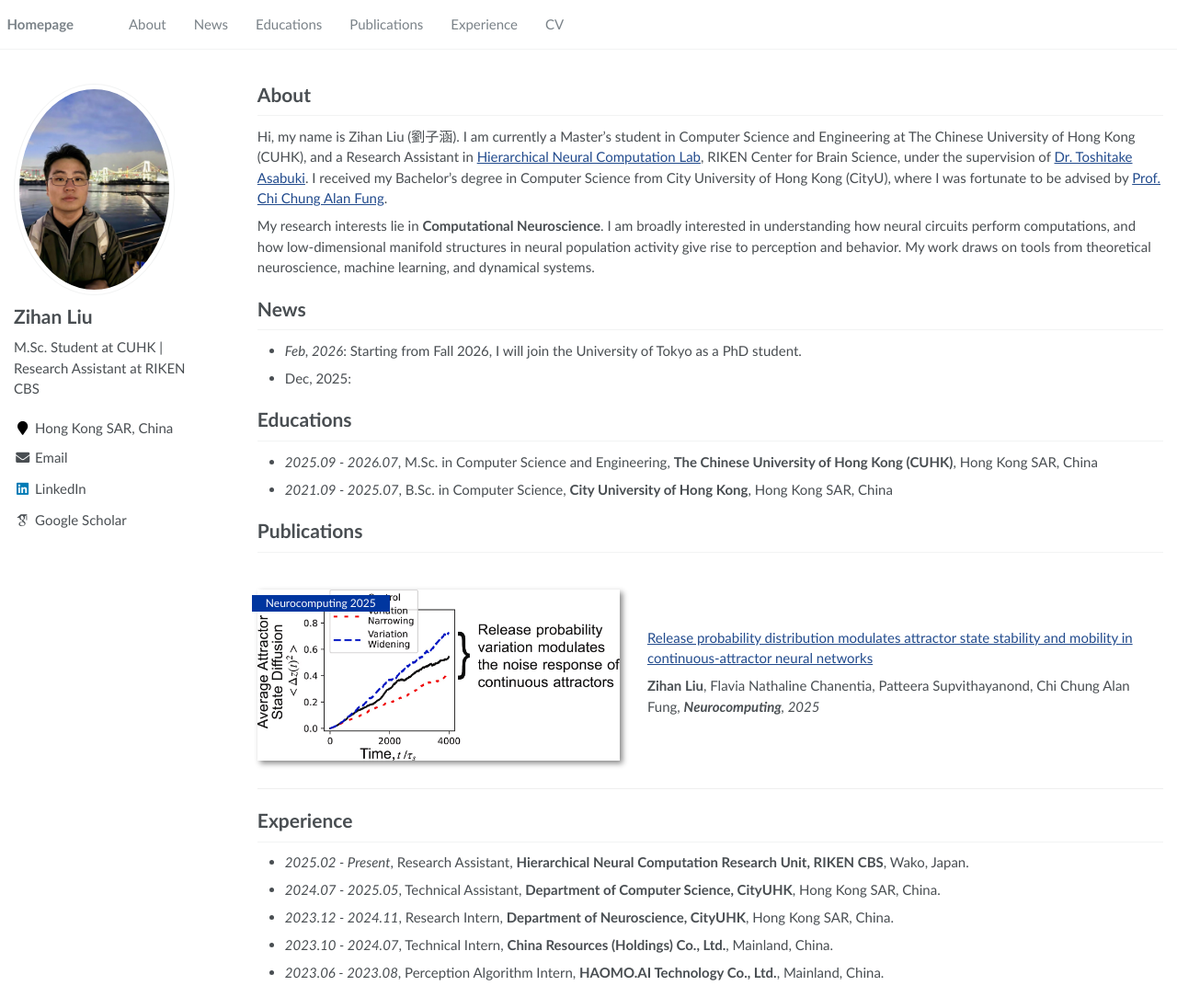
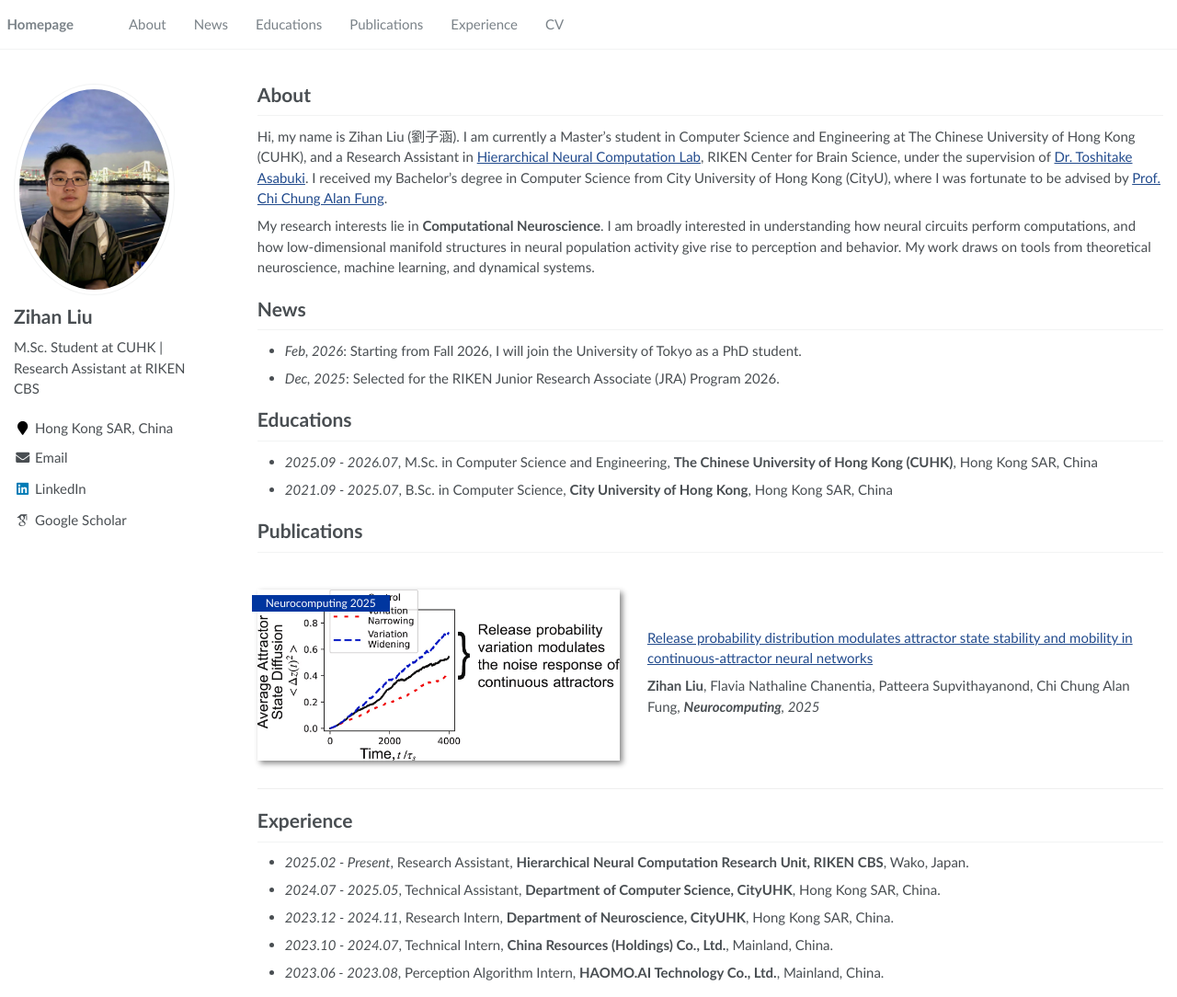
Before and after one commit to zihanliu987/zihanliu987.github.io, a Jekyll site: the page built from _pages/about.md, in a window 1280 px wide and 1084 px high. Shown: the whole window at 92% size. Built offline with Jekyll 4.4.1, drawn with Linux system fonts in a browser that asks for light colours; some web fonts are replaced.

Commit message:
Add RIKEN JRA 2026 selection news entry
Co-authored-by: Cursor <cursoragent@cursor.com>

```diff
--- a/_pages/about.md
+++ b/_pages/about.md
@@ -25,7 +25,7 @@ My research interests lie in **Computational Neuroscience**. I am broadly intere
 # News
 
 - *Feb, 2026*: Starting from Fall 2026, I will join the University of Tokyo as a PhD student.
-- Dec, 2025:
+- *Dec, 2025*: Selected for the RIKEN Junior Research Associate (JRA) Program 2026.
 
 # Educations
 
```
